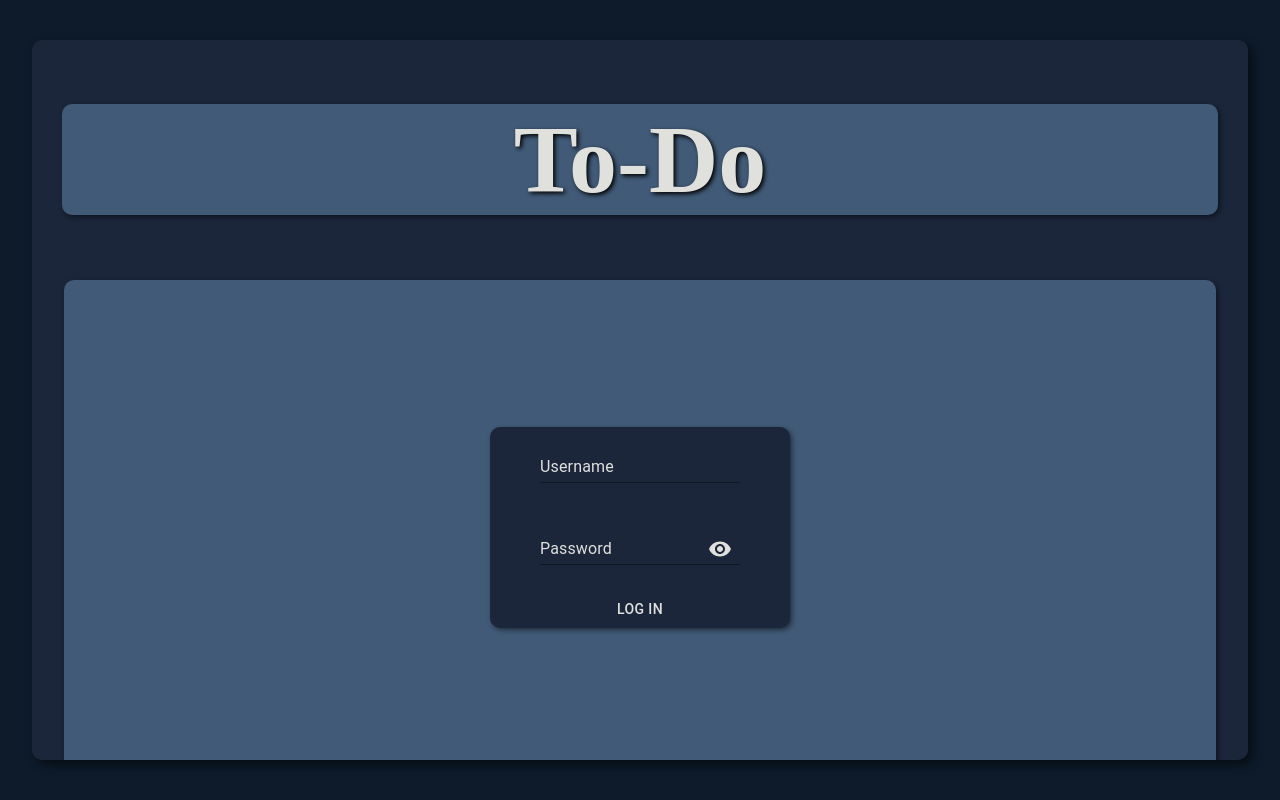
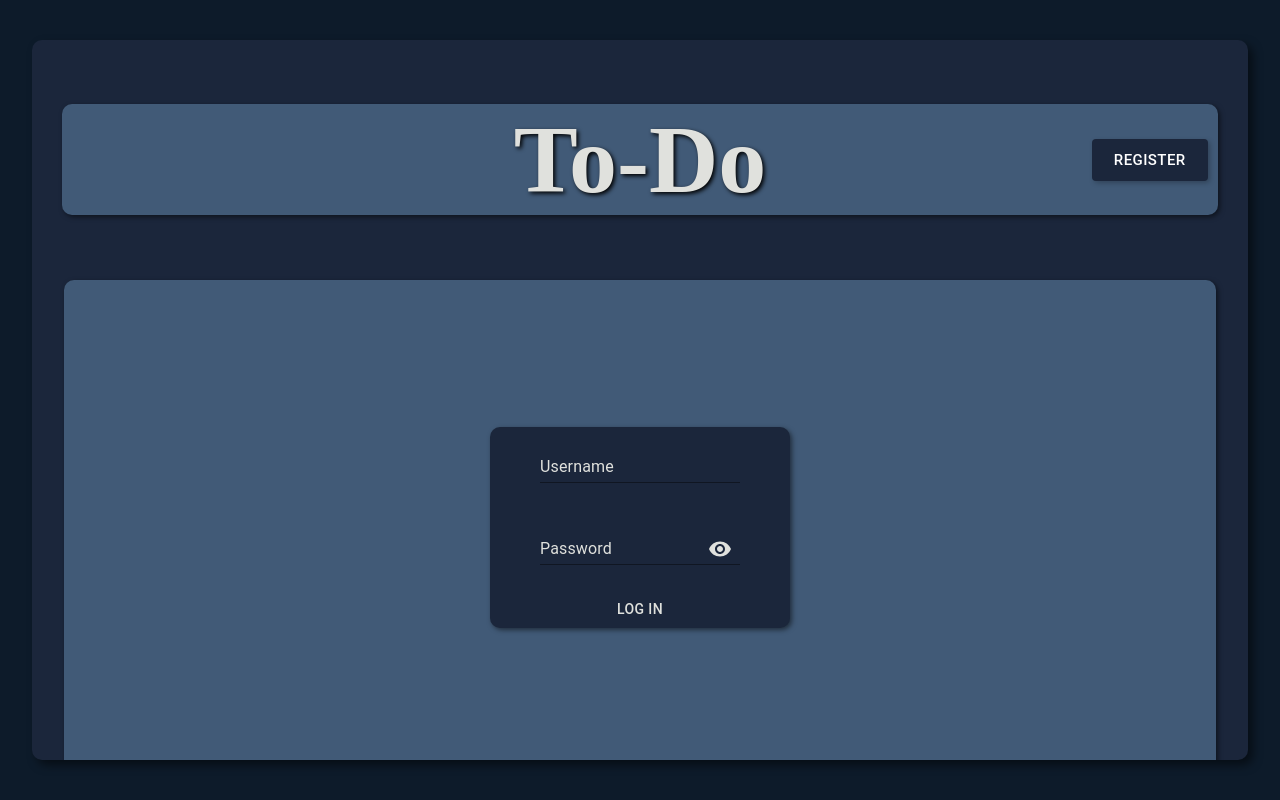
Before and after one commit to JoshD-GitHub/to-do, a React (Vite) app in the folder client/: page / in a window 1280 px wide. Built offline with nearby package versions, Linux system fonts and the light colour scheme.

Commit message:
login page style complete

```diff
--- a/client/src/components/Login.jsx
+++ b/client/src/components/Login.jsx
@@ -37,14 +37,14 @@ const Login = () => {
       <div id="square">
         <div id="title-container">
           <h1 id="title">To-Do</h1>
-          {/* <ThemeProvider theme={theme2}>
+          <ThemeProvider theme={theme2}>
             <Button
               size="large"
               variant="contained"
               type="submit"
               id="register-button"
             >Register</Button>
-          </ThemeProvider> */}
+          </ThemeProvider>
         </div>
 
         <div id="form-container">
--- a/client/src/index.css
+++ b/client/src/index.css
@@ -19,18 +19,28 @@ body {
   box-shadow: 5px 5px 10px rgba(0, 0, 0, 0.5);
 }
 
+#title-container {
+  position: relative;
+  background-color: #415A77;
+  width: 95%;
+  margin: 0 auto;
+  border-radius: 10px;
+  box-shadow: 2px 2px 5px rgba(0, 0, 0, 0.5);
+  align-items: center;
+}
+
 #title {
   text-align: center;
   font-size: 6em;
   text-shadow: 2px 2px 4px rgba(0, 0, 0, 1);
 }
 
-#title-container {
-  background-color: #415A77;
-  width: 95%;
-  margin: 0 auto;
-  border-radius: 10px;
-  box-shadow: 2px 2px 5px rgba(0, 0, 0, 0.5);
+#register-button {
+  position: absolute;
+  right: 10px;
+  top: 50%;
+  transform: translateY(-50%);
+  box-shadow: 2px 2px 5px rgba(0, 0, 0, 0.25);
 }
 
 #form-container {
```
